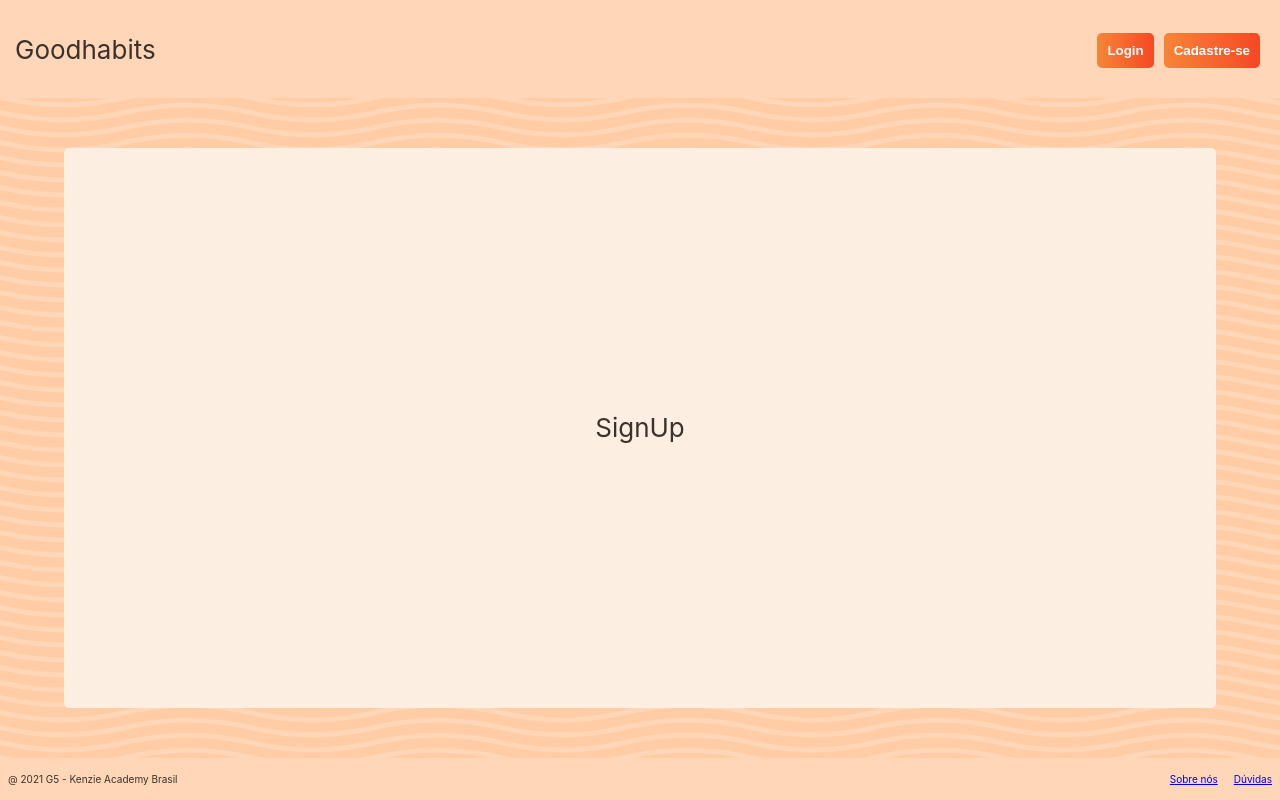
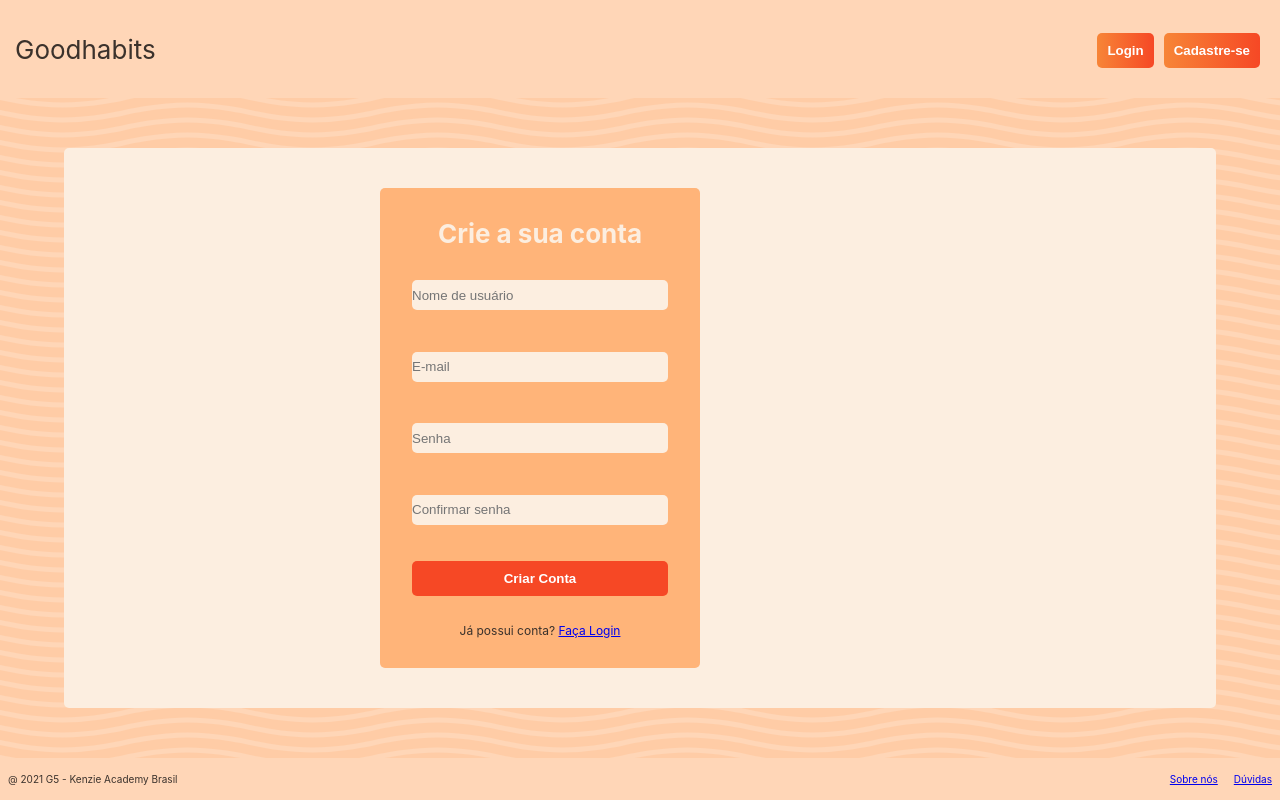
Before and after one commit to annaoliveira02/good-habits, a React (Create React App) app: page /signUp in a window 1280 px wide. Built offline with nearby package versions, Linux system fonts and the light colour scheme.

Commit message:
feat(src/featSignUp): creating signup form

```diff
--- /dev/null
+++ b/src/components/SignUpForm/index.js
@@ -0,0 +1,93 @@
+import { useForm } from "react-hook-form";
+import { yupResolver } from "@hookform/resolvers/yup";
+import * as yup from "yup";
+import { useHistory, Link } from "react-router-dom";
+import { useState } from "react";
+import { FormContainer, FormInput, FormButton, Breaker } from "./style";
+import { ImageContainer } from "./style";
+import axios from "axios";
+
+const SignUpForm = () => {
+  const history = useHistory();
+  const [allowed, setAllowed] = useState(false);
+  const schema = yup.object().shape({
+    username: yup
+      .string()
+      .matches("[a-zA-Zs]+", "Apenas Letras")
+      .required("Campo Obrigatório"),
+    email: yup.string().email("Email inválido").required("Campo Obrigatório"),
+    password: yup
+      .string()
+      .min(8, "Mínimo de 8 dígitos")
+      .matches(
+        /^((?=.*[!@#$%^&*()\-_=+{};:,<.>]){1})(?=.*\d)((?=.*[a-z]){1})((?=.*[A-Z]){1}).*$/,
+        "Obrigatório: Letras maiúsculas e minúsculas, números e caracteres especiais"
+      )
+      .required("Campo Obrigatório"),
+    passwordConfirm: yup
+      .string()
+      .oneOf([yup.ref("password")], "Senha não confere")
+      .required("Campo Obrigatório"),
+  });
+
+  const {
+    register,
+    handleSubmit,
+    formState: { errors },
+    reset,
+  } = useForm({ resolver: yupResolver(schema) });
+
+  const handleForm = (data) => {
+    delete data.passwordConfirm;
+    axios
+      .post("https://kabit-api.herokuapp.com/users/", data)
+      .then((response) => {
+        console.log(response);
+        reset({});
+        history.push("/login");
+      })
+      .catch((e) => console.log(e));
+  };
+
+  return (
+    <Breaker>
+      <FormContainer
+        className="FormContainer"
+        onSubmit={handleSubmit(handleForm)}
+      >
+        <div className="FormTitle"> Crie a sua conta </div>
+        <div>
+          <FormInput
+            placeholder="Nome de usuário"
+            {...register("username")}
+          ></FormInput>
+          <div className="ErrorMessage">{errors.username?.message}</div>
+        </div>
+        <div>
+          <FormInput placeholder="E-mail" {...register("email")}></FormInput>
+          <div className="ErrorMessage">{errors.email?.message}</div>
+        </div>
+        <div>
+          <FormInput placeholder="Senha" {...register("password")}></FormInput>
+          <div className="ErrorMessage">{errors.password?.message}</div>
+        </div>
+        <div>
+          <FormInput
+            placeholder="Confirmar senha"
+            {...register("passwordConfirm")}
+          ></FormInput>
+          <div className="ErrorMessage">{errors.passwordConfirm?.message}</div>
+        </div>
+        <FormButton className="FormButtons" type="submit">
+          Criar Conta
+        </FormButton>
+        <div className="linkToLogin">
+          Já possui conta? <Link to="/login"> Faça Login </Link>
+        </div>
+      </FormContainer>
+      <ImageContainer className="image"></ImageContainer>
+    </Breaker>
+  );
+};
+
+export default SignUpForm;
--- /dev/null
+++ b/src/components/SignUpForm/style.js
@@ -0,0 +1,63 @@
+import styled from "styled-components";
+import registerImage from "../../assets/img/registerImage.png";
+
+export const FormContainer = styled.form`
+  display: flex;
+  justify-content: space-between;
+  flex-direction: column;
+  align-items: center;
+  min-width: 25vw;
+  height: 60vh;
+  padding: 30px 0;
+  background-color: #ffb479;
+
+  border-radius: 5px;
+
+  .FormTitle {
+    color: #fceee0;
+    font-weight: bold;
+  }
+
+  .ErrorMessage {
+    color: #f64825;
+    font-size: 10px;
+  }
+
+  .linkToLogin {
+    font-size: 12px;
+  }
+`;
+
+export const Breaker = styled.div`
+  display: flex;
+`;
+
+export const ImageContainer = styled.div`
+  display: flex;
+  background-image: url(${registerImage});
+  height: 200px;
+  width: 200px;
+  background-color: transparent;
+`;
+
+export const FormInput = styled.input`
+  margin: 10px;
+  border-radius: 5px;
+  border: transparent;
+  background-color: #fceee0;
+  height: 30px;
+  width: 20vw;
+`;
+
+export const FormButton = styled.button`
+  margin: 5px;
+  width: 20vw;
+  cursor: pointer;
+  padding: 10px;
+  border: none;
+  outline: none;
+  background: #f64825;
+  border-radius: 5px;
+  color: white;
+  font-weight: bold;
+`;
--- a/src/pages/Home/index.js
+++ b/src/pages/Home/index.js
@@ -1,15 +1,32 @@
-import Footer from "../../components/Footer"
-import Header from "../../components/Header"
+import Footer from "../../components/Footer";
+import Header from "../../components/Header";
 import { InitialContainer } from "../../styles/mainContainers";
+import { MainButton } from "../../styles/mainContainers";
+import { Breaker } from "./style";
+import { useHistory } from "react-router-dom";
 
 const Home = () => {
-  return (<div>
-    <Header/>
+  const history = useHistory();
+
+  return (
+    <div>
+      <Header />
       <InitialContainer>
-        Home
+        <Breaker>
+          <div>
+            Gerencie melhor a <br /> sua
+            <span className="titleSpan"> Rotina </span> com <br /> Goodhabits
+          </div>
+          <div>
+            <MainButton onClick={() => history.push("/signup")}>
+              Get Started
+            </MainButton>
+          </div>
+        </Breaker>
       </InitialContainer>
-    <Footer/>
-     </div>);
+      <Footer />
+    </div>
+  );
 };
 
 export default Home;
--- /dev/null
+++ b/src/pages/Home/style.js
@@ -0,0 +1,10 @@
+import styled from "styled-components";
+
+export const Breaker = styled.div`
+  display: flex;
+  flex-direction: column;
+
+  .titleSpan {
+    color: red;
+  }
+`;
--- a/src/pages/SignUp/index.js
+++ b/src/pages/SignUp/index.js
@@ -1,15 +1,18 @@
 import Header from "../../components/Header";
 import { InitialContainer } from "../../styles/mainContainers";
 import Footer from "../../components/Footer";
+import SignUpForm from "../../components/SignUpForm";
 
 const SignUp = () => {
-  return (<div>
-    <Header/>
+  return (
+    <div>
+      <Header />
       <InitialContainer>
-        SignUp
+        <SignUpForm />
       </InitialContainer>
-    <Footer/>
-  </div>);
+      <Footer />
+    </div>
+  );
 };
 
 export default SignUp;
--- a/src/styles/mainContainers.js
+++ b/src/styles/mainContainers.js
@@ -4,21 +4,21 @@ export const InitialContainer = styled.div`
   display: flex;
   justify-content: center;
   align-items: center;
-    background-color: #FCEEE0;
+  background-color: #fceee0;
   padding: 20px;
   margin: 15px;
   width: 90vw;
   min-height: 70vh;
   margin-block-start: 70px;
   border-radius: 5px;
-`
+`;
 
 export const DashboardContainer = styled.div`
   display: flex;
   justify-content: center;
   align-items: center;
-    background-color: #FCEEE0;
-`
+  background-color: #fceee0;
+`;
 
 export const MainButton = styled.button`
   margin-inline: 5px;
@@ -26,12 +26,20 @@ export const MainButton = styled.button`
   padding: 10px;
   border: none;
   outline: none;
-    background: linear-gradient(90deg, rgba(247,133,55,1) 0%, rgba(246,72,37,1) 100%);
+  background: linear-gradient(
+    90deg,
+    rgba(247, 133, 55, 1) 0%,
+    rgba(246, 72, 37, 1) 100%
+  );
   border-radius: 5px;
   color: white;
   font-weight: bold;
 
   &:hover {
-        background: linear-gradient(90deg, rgba(246,72,37,1) 0%, rgba(247,133,55,1) 100%);
+    background: linear-gradient(
+      90deg,
+      rgba(246, 72, 37, 1) 0%,
+      rgba(247, 133, 55, 1) 100%
+    );
   }
-`
+`;
```
Also changed, not shown: src/assets/img/registerImage.png (renamed from src/assets/img/registerImage.svg). Lines whose indentation alone changed are shown as unchanged.
